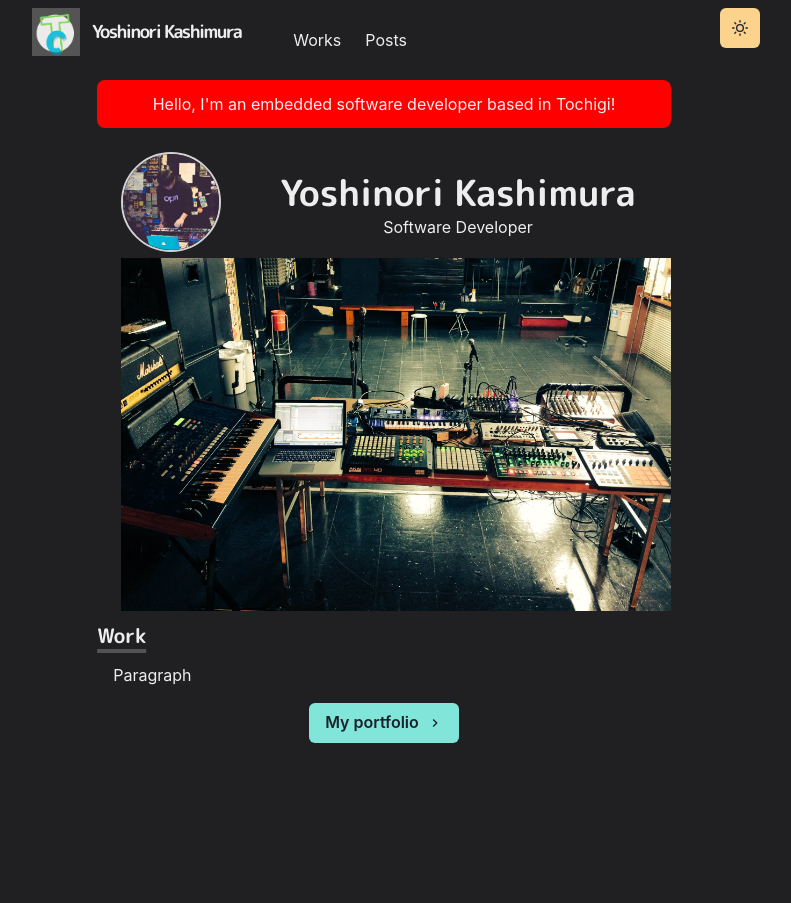
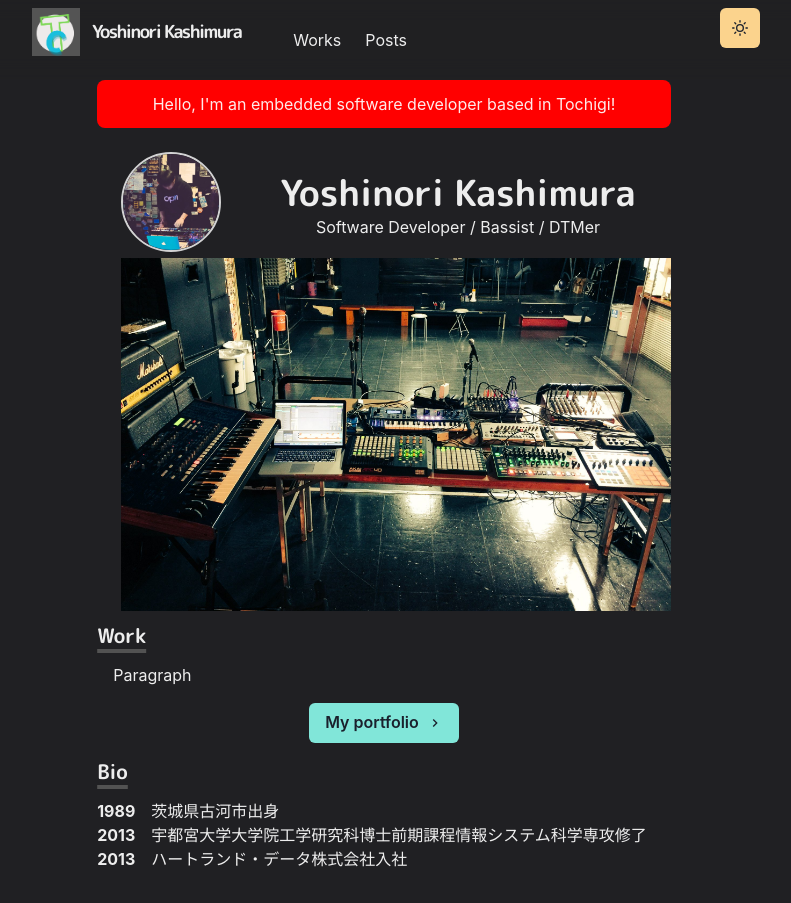
Before and after one commit to tonakai-coco/portfolio, a Next.js app: page / in a window 1280 px wide. Shown: the whole page, without its empty margins (256-1047 px from the left). Before the commit the page ends 800 px from the top, so only its background shows below. Built offline with nearby package versions, Linux system fonts and the light colour scheme.

Commit message:
Add Bio section to index page

```diff
--- /dev/null
+++ b/src/components/bio.tsx
@@ -0,0 +1,12 @@
+import { Box } from '@chakra-ui/react'
+import styled from '@emotion/styled'
+
+export const BioSection = styled(Box)`
+  padding-left: 3.4em;
+  text-indent: -3.4em;
+`
+
+export const BioYear = styled.span`
+  font-weight: bold;
+  margin-right: 1em;
+`
--- a/src/pages/index.tsx
+++ b/src/pages/index.tsx
@@ -11,6 +11,7 @@ import {
 import Paragraph from '@/components/paragraph'
 import { ChevronRightIcon } from '@chakra-ui/icons'
 import Link from 'next/link'
+import { BioSection, BioYear } from '@/components/bio'
 
 const Page = () => {
   return (
@@ -46,7 +47,7 @@ const Page = () => {
           <Heading as="h2" variant="page-title">
             Yoshinori Kashimura
           </Heading>
-          <Text>Software Developer</Text>
+          <Text>Software Developer / Bassist / DTMer</Text>
         </Box>
       </Box>
       <Box display={{ md: 'flex' }}>
@@ -72,6 +73,23 @@ const Page = () => {
           </Link>
         </Box>
       </Section>
+      <Section delay={0.2}>
+        <Heading as="h3" variant="section-title">
+          Bio
+        </Heading>
+        <BioSection>
+          <BioYear>1989</BioYear>
+          茨城県古河市出身
+        </BioSection>
+        <BioSection>
+          <BioYear>2013</BioYear>
+          宇都宮大学大学院工学研究科博士前期課程情報システム科学専攻修了
+        </BioSection>
+        <BioSection>
+          <BioYear>2013</BioYear>
+          ハートランド・データ株式会社入社
+        </BioSection>
+      </Section>
     </Container>
   )
 }
```
